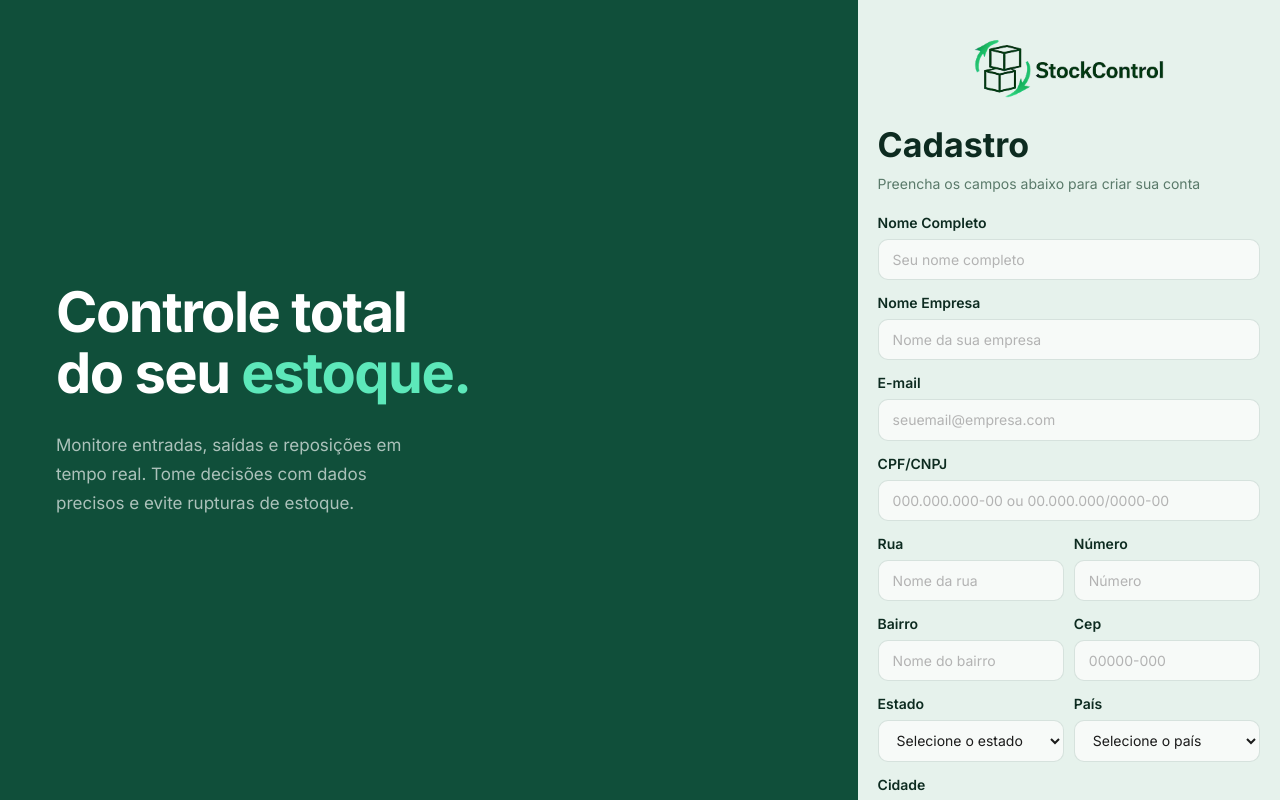
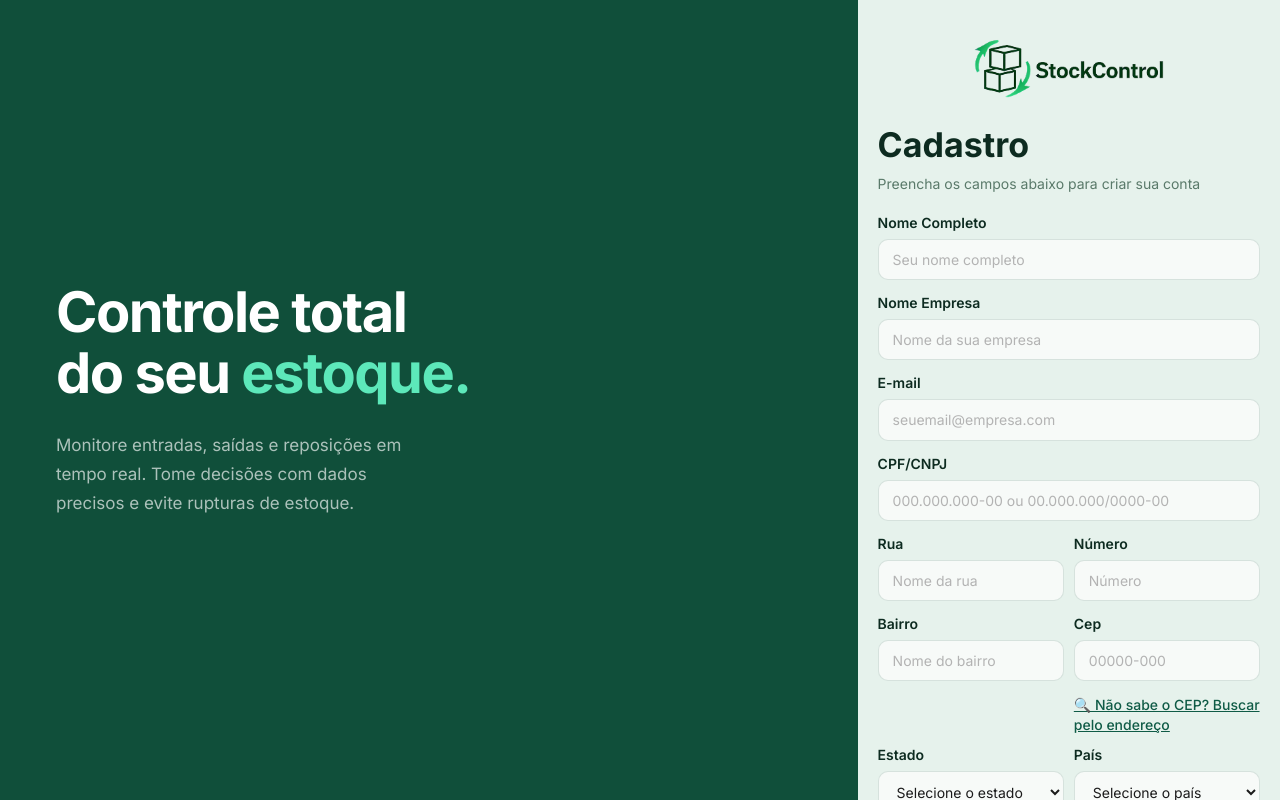
Before and after one commit to Matheus4Amaral/ProjetoGrupo2---melhoria, a React (Vite) app in the folder front-end/: page /register in a window 1280 px wide. Built offline with nearby package versions, Linux system fonts and the light colour scheme.

Commit message:
feat: adicionar busca de CEP por endereço

```diff
--- a/front-end/src/screens/Register.css
+++ b/front-end/src/screens/Register.css
@@ -296,3 +296,61 @@
     font-size: 15px;
   }
 }
+.buscar-cep-link {
+  display: block;
+  width: 100%;
+  margin-top: 10px;
+  margin-bottom: 12px;
+  padding: 0;
+  border: none;
+  background: transparent;
+  color: #0f5b46;
+  font-size: 14px;
+  font-weight: 500;
+  line-height: 1.4;
+  text-align: left;
+  cursor: pointer;
+  text-decoration: underline;
+}
+.buscar-cep-link:hover {
+  color: #083f30;
+}
+
+.buscar-cep-link:disabled {
+  opacity: 0.6;
+  cursor: not-allowed;
+}
+
+.resultados-cep {
+  display: flex;
+  flex-direction: column;
+  gap: 6px;
+  margin-top: 8px;
+  padding: 8px;
+  border: 1px solid #cfdad5;
+  border-radius: 8px;
+  background: #ffffff;
+}
+
+.resultados-cep p {
+  margin: 0 0 2px;
+  font-size: 12px;
+  font-weight: 600;
+}
+
+.resultado-cep-item {
+  width: 100%;
+  padding: 8px;
+  border: 1px solid #d9e2de;
+  border-radius: 6px;
+  background: #f8fbfa;
+  color: #1f2925;
+  font-size: 12px;
+  text-align: left;
+  cursor: pointer;
+}
+
+.resultado-cep-item:hover {
+  border-color: #0f5b46;
+  background: #eef7f3;
+}
--- a/front-end/src/screens/Register.jsx
+++ b/front-end/src/screens/Register.jsx
@@ -34,6 +34,8 @@ export default function Cadastro() {
   const [loading, setLoading] = useState(false);
   const [showSenha, setShowSenha] = useState(false);
   const [showConfirmarSenha, setShowConfirmarSenha] = useState(false);
+  const [resultadosCep, setResultadosCep] = useState([]);
+  const [buscandoCep, setBuscandoCep] = useState(false);
 
   //Limpa o erro do campo assim que o usuário começa a corrigir
   const limparErro = (campo) => {
@@ -65,6 +67,128 @@ export default function Cadastro() {
     setFormData((prev) => ({ ...prev, cep: valor }));
     limparErro("cep");
   };
+
+  // Função para buscar o endereço com base no CEP
+  const buscarCep = async () => {
+  const cepNumerico = removeNonNumeric(formData.cep);
+
+  if (!cepNumerico) {
+    return;
+  }
+
+  if (cepNumerico.length !== 8) {
+    setErros((prev) => ({
+      ...prev,
+      cep: "O CEP deve ter 8 dígitos.",
+    }));
+    return;
+  }
+
+  try {
+    const response = await fetch(
+      `https://viacep.com.br/ws/${cepNumerico}/json/`
+    );
+
+    if (!response.ok) {
+      throw new Error("Erro ao consultar o CEP.");
+    }
+
+    const data = await response.json();
+
+    if (data.erro) {
+      setErros((prev) => ({
+        ...prev,
+        cep: "CEP não encontrado.",
+      }));
+
+      toast.error("CEP não encontrado.");
+      return;
+    }
+
+    setFormData((prev) => ({
+      ...prev,
+      rua: data.logradouro || "",
+      bairro: data.bairro || "",
+      cidade: data.localidade || "",
+      estado: data.uf || "",
+      pais: "BR",
+    }));
+
+    limparErro("cep");
+  } catch (error) {
+    console.error("Erro ao consultar CEP:", error);
+    toast.error("Não foi possível consultar o CEP.");
+  }
+};
+
+// Função para buscar o CEP com base no endereço
+const buscarCepPorEndereco = async () => {
+  const { estado, cidade, rua } = formData;
+
+  if (!estado) {
+    toast.error("Selecione o estado.");
+    return;
+  }
+
+  if (cidade.trim().length < 3) {
+    toast.error("Digite pelo menos 3 caracteres da cidade.");
+    return;
+  }
+
+  if (rua.trim().length < 3) {
+    toast.error("Digite pelo menos 3 caracteres da rua.");
+    return;
+  }
+
+  try {
+    setBuscandoCep(true);
+    setResultadosCep([]);
+
+    const uf = encodeURIComponent(estado);
+    const cidadeFormatada = encodeURIComponent(cidade.trim());
+    const ruaFormatada = encodeURIComponent(rua.trim());
+
+    const response = await fetch(
+      `https://viacep.com.br/ws/${uf}/${cidadeFormatada}/${ruaFormatada}/json/`
+    );
+
+    if (!response.ok) {
+      throw new Error("Erro ao consultar o endereço.");
+    }
+
+    const data = await response.json();
+
+    if (!Array.isArray(data) || data.length === 0) {
+      toast.error("Nenhum CEP encontrado para esse endereço.");
+      return;
+    }
+
+    setResultadosCep(data);
+  } catch (error) {
+    console.error("Erro ao buscar CEP pelo endereço:", error);
+    toast.error("Não foi possível buscar o CEP.");
+  } finally {
+    setBuscandoCep(false);
+  }
+};
+
+// Função para selecionar um endereço da lista de resultados
+const selecionarEndereco = (endereco) => {
+  setFormData((prev) => ({
+    ...prev,
+    cep: endereco.cep || "",
+    rua: endereco.logradouro || prev.rua,
+    bairro: endereco.bairro || "",
+    cidade: endereco.localidade || prev.cidade,
+    estado: endereco.uf || prev.estado,
+    pais: "BR",
+  }));
+
+  setResultadosCep([]);
+  limparErro("cep");
+
+  toast.success("CEP selecionado!");
+};
 
   const handleTelefoneChange = (e) => {
     let valor = removeNonNumeric(e.target.value);
@@ -286,6 +410,7 @@ export default function Cadastro() {
                   type="text"
                   id="rua"
                   placeholder="Nome da rua"
+                  value={formData.rua}
                   onChange={handleChange}
                 />
               </div>
@@ -297,6 +422,7 @@ export default function Cadastro() {
                   type="text"
                   id="numero"
                   placeholder="Número"
+                  value={formData.numero}
                   onChange={handleChange}
                 />
               </div>
@@ -310,6 +436,7 @@ export default function Cadastro() {
                   type="text"
                   id="bairro"
                   placeholder="Nome do bairro"
+                  value={formData.bairro}
                   onChange={handleChange}
                 />
               </div>
@@ -323,10 +450,45 @@ export default function Cadastro() {
                   placeholder="00000-000"
                   value={formData.cep}
                   onChange={handleCepChange}
+      //Busca o endereço automaticamente quando o usuário sai do campo
+                  onBlur={buscarCep}
                   maxLength={9}
                   aria-invalid={erros.cep ? "true" : "false"}
                 />
                 {erros.cep && <span className="field-error">{erros.cep}</span>}
+
+              { /* Botão para buscar o CEP pelo endereço */ }
+                  <button
+                    type="button"
+                    className="buscar-cep-link"
+                    onClick={buscarCepPorEndereco}
+                    disabled={buscandoCep}
+                  >
+                    {buscandoCep
+                      ? "Buscando..."
+                      : "🔍 Não sabe o CEP? Buscar pelo endereço"}
+                  </button>
+
+                  {resultadosCep.length > 0 && (
+                    <div className="resultados-cep">
+                      <p>Selecione o endereço:</p>
+                      //
+                      {resultadosCep.map((endereco, index) => (
+                        <button
+                          type="button"
+                          key={`${endereco.cep}-${index}`}
+                          className="resultado-cep-item"
+                          onClick={() => selecionarEndereco(endereco)}
+                        >
+                          <strong>{endereco.cep}</strong>
+                          <br />
+                          {endereco.logradouro}
+                          {endereco.bairro ? ` - ${endereco.bairro}` : ""}
+                        </button>
+                      ))}
+                    </div>
+                  )}
+
               </div>
             </div>
 
@@ -334,7 +496,12 @@ export default function Cadastro() {
             <div className="estado">
             <label htmlFor="estado">Estado</label>
             {formData.pais==="" || formData.pais ==="BR"?(
-            <select className="input" id="estado" onChange={handleChange}>
+            <select
+              className="input"
+              id="estado"
+              value={formData.estado}
+              onChange={handleChange}
+            >
               <option value="">Selecione o estado</option>
               <option value="AC">Acre</option>
               <option value="AL">Alagoas</option>
```
